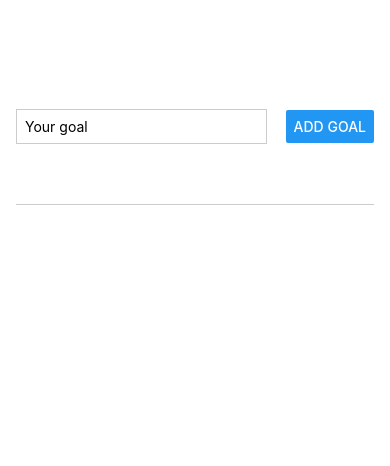
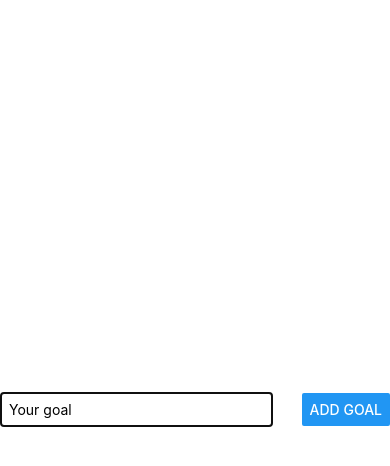
Before and after one commit to PraneethBunny123/GoalsApp, a React Native app: screen / in a window 390 px wide. Shown: the top 466 px of the page. Built offline with nearby package versions, Linux system fonts and the light colour scheme.

Commit message:
wrapping the GoalInput component with Modal

```diff
--- a/components/GoalInput.js
+++ b/components/GoalInput.js
@@ -1,5 +1,5 @@
 import { useState } from "react"
-import { View, StyleSheet, TextInput, Button } from "react-native"
+import { View, StyleSheet, TextInput, Button, Modal } from "react-native"
 
 export default function GoalInput({setGoals}) {
 
@@ -19,6 +19,7 @@ export default function GoalInput({setGoals}) {
 
 
     return (
+        <Modal>
             <View style={styles.inputContainer} >
                 <TextInput
                     value={enteredGoalText}
@@ -31,6 +32,7 @@ export default function GoalInput({setGoals}) {
                     onPress={handleButtonClick}
                 />
             </View>
+        </Modal>
     )
 }
 
```
Lines whose indentation alone changed are shown as unchanged.
